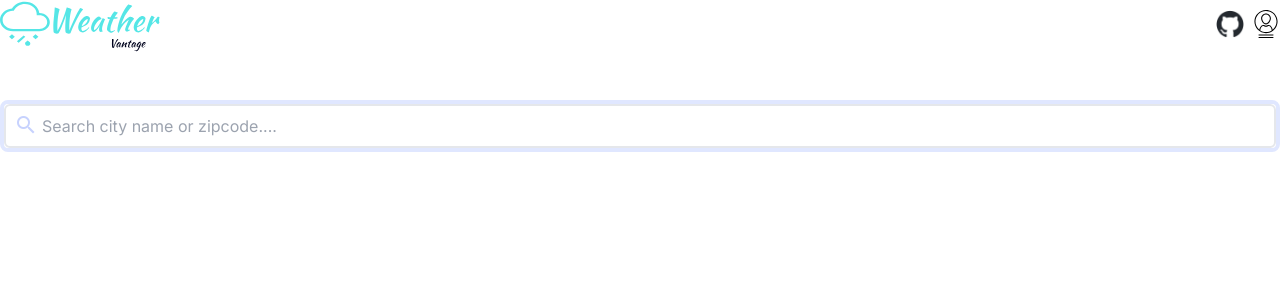
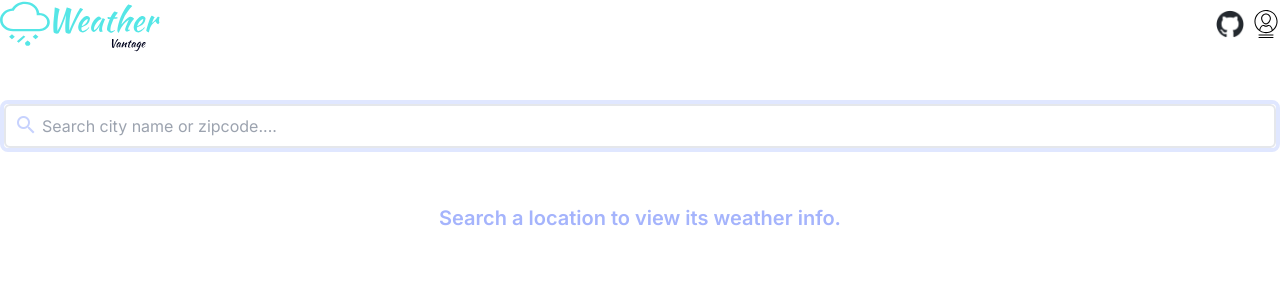
Before and after one commit to CoderRCAman/vantage-assignment, an Angular app: page / in a window 1280 px wide. Shown: the top 300 px of the page. Built offline with nearby package versions, Linux system fonts and the light colour scheme; a web font is replaced by a local one.

Commit message:
fixed issue where previour data would show up

```diff
--- a/src/app/app.component.html
+++ b/src/app/app.component.html
@@ -7,13 +7,8 @@
     [error]="error"
     (selectedLocationEvent)="handleSelectedLocation($event)"
   />
-  @if (CurrentWeather) {
-  <app-display-weather
-    [currentWeather]="CurrentWeather"
-    [currentLocation]="CurrentLocation"
-    [currentForecast]="CurrentForecast"
-  />
-  }@else { @if (loadingWeatherData) {
+
+  @if (loadingWeatherData) {
   <div class="flex justify-center items-center mt-10 flex-col">
     <div role="status" class="mb-1">
       <svg
@@ -37,5 +32,18 @@
       >Loading weather info...</span
     >
   </div>
-  } }
+  }
+  <app-display-weather
+    *ngIf="CurrentWeather && !error && !loadingWeatherData"
+    [currentWeather]="CurrentWeather"
+    [currentLocation]="CurrentLocation"
+    [currentForecast]="CurrentForecast"
+  />
+
+  <div
+    *ngIf="!error && !CurrentWeather && !loadingWeatherData"
+    class="mt-10 text-center text-xl font-semibold text-indigo-300"
+  >
+    Search a location to view its weather info.
+  </div>
 </section>
--- a/src/app/app.component.ts
+++ b/src/app/app.component.ts
@@ -7,6 +7,7 @@ import { DisplayWeatherComponent } from './display-weather/display-weather.compo
 import { SearchService } from './services/search.service';
 import { catchError, debounceTime, EMPTY, switchMap } from 'rxjs';
 import { CurrentWeather, ForecastDay, LOCATION } from '../types';
+import { NgIf } from '@angular/common';
 
 @Component({
   selector: 'app-root',
@@ -17,6 +18,7 @@ import { CurrentWeather, ForecastDay, LOCATION } from '../types';
     SearchComponent,
     DisplayWeatherComponent,
     NotFoundSearchComponent,
+    NgIf,
   ],
   templateUrl: './app.component.html',
   styleUrl: './app.component.scss',
@@ -47,10 +49,12 @@ export class AppComponent {
         })
       )
       .subscribe((result: any) => {
-        console.log(result);
         this.loading = false;
         this.error = false;
-        if (result?.length == 0) this.error = true;
+        if (result?.length == 0) {
+          this.CurrentWeather = null;
+          this.error = true;
+        }
         this.SearchResult = result;
       });
   }
--- a/src/app/display-weather/display-weather.component.ts
+++ b/src/app/display-weather/display-weather.component.ts
@@ -26,7 +26,7 @@ import moment from 'moment';
 @Component({
   selector: 'app-display-weather',
   standalone: true,
-  imports: [MatIcon, NotFoundSearchComponent, NgIf, NgClass, NgFor,SlicePipe],
+  imports: [MatIcon, NotFoundSearchComponent, NgIf, NgClass, NgFor, SlicePipe],
   templateUrl: './display-weather.component.html',
   styleUrl: './display-weather.component.scss',
 })
@@ -68,9 +68,6 @@ export class DisplayWeatherComponent implements OnChanges {
     if (changes?.['currentWeather']) {
       this.findMatchingBG(changes?.['currentWeather'].currentValue);
     }
-    if (changes?.['currentForecast']) {
-      console.log(changes?.['currentForecast'].currentValue);
-    }
   }
   mathCeilWrap(value: number) {
     return Math.ceil(value);
```
